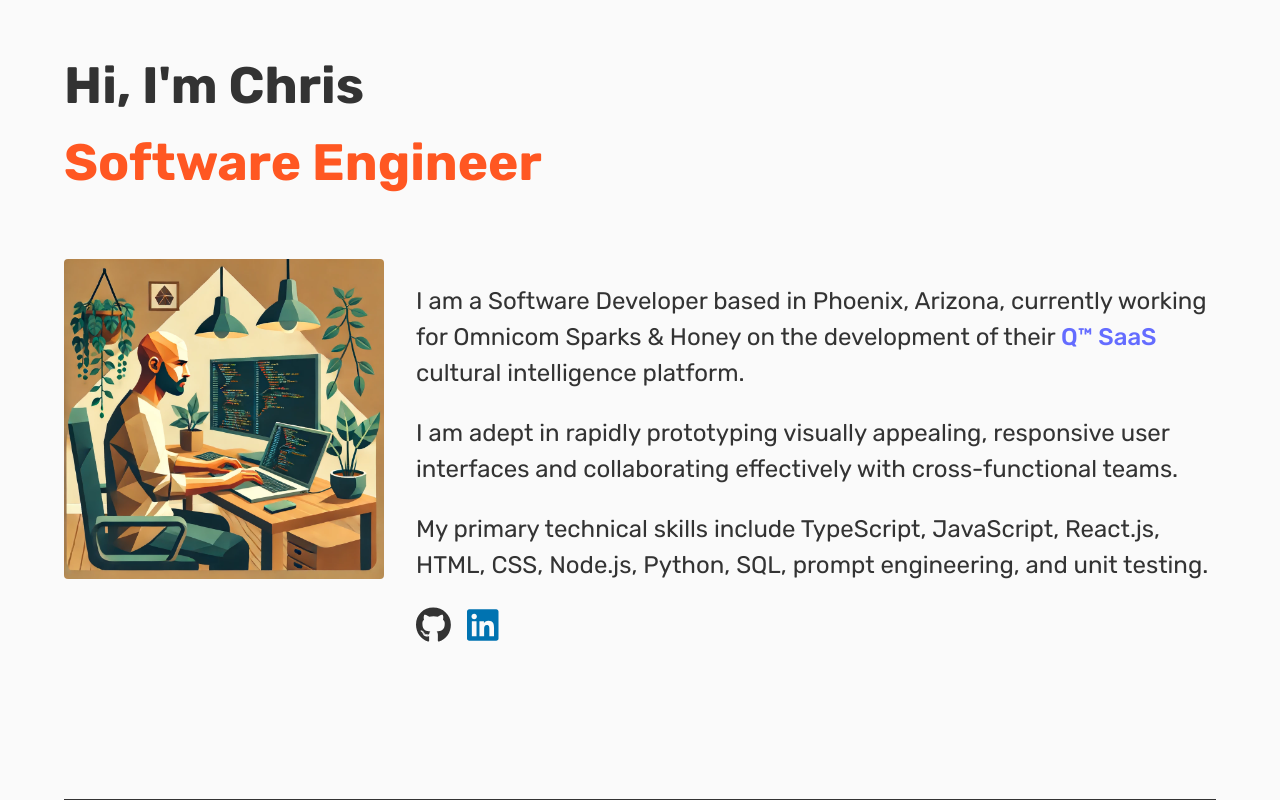
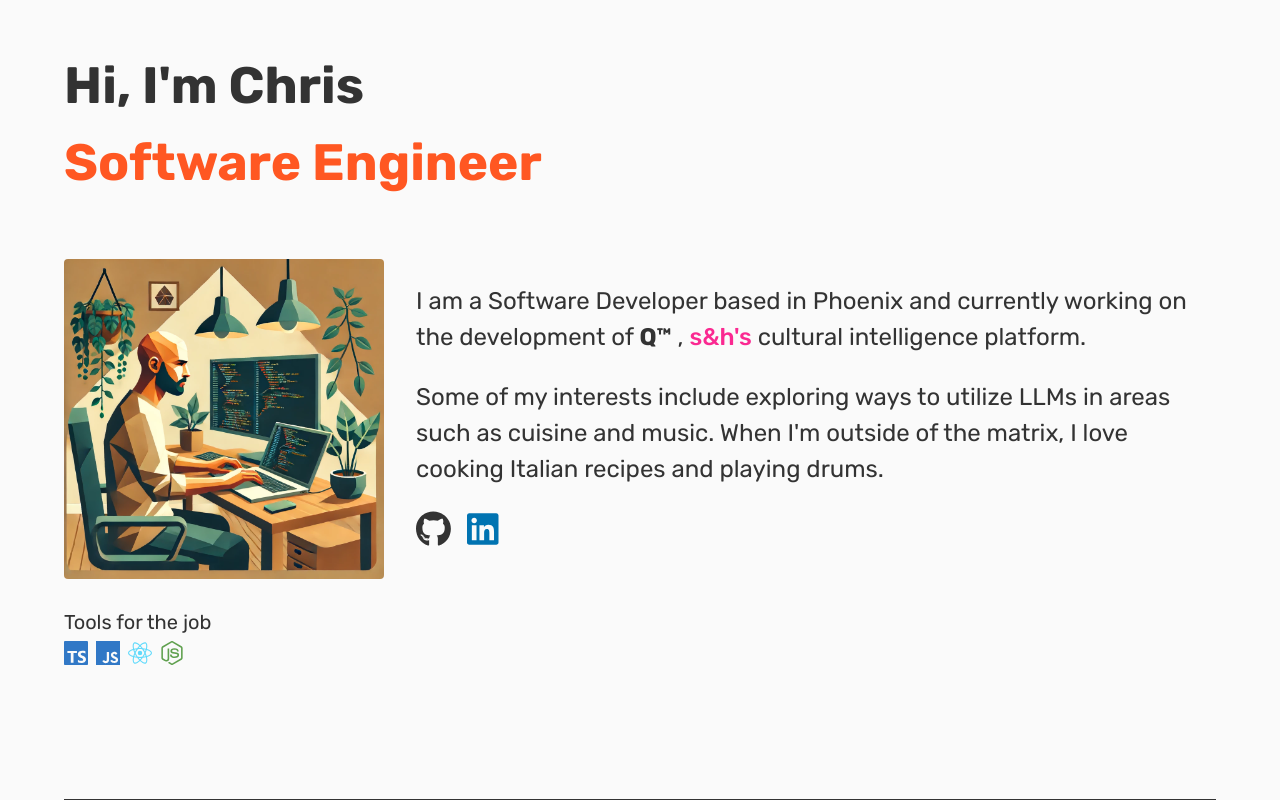
Before and after one commit to Christopher-Stolfa/portfolio, a Vue app in the folder frontend/: page / in a window 1280 px wide. Shown: the top 800 px of the page. Built offline with nearby package versions, Linux system fonts and the light colour scheme.

Commit message:
less blah more unf

```diff
--- a/frontend/src/pages/home/index.vue
+++ b/frontend/src/pages/home/index.vue
@@ -5,28 +5,85 @@
       <span class="profession" id="profession"></span>
     </div>
     <div class="content">
-      <img class="avatar" src="@/assets/webp/avatar.webp" />
+      <div>
+        <img class="avatar" src="@/assets/webp/avatar.webp" />
+        <p class="blurb">
+          <small>Tools for the job</small>
+          <div class="tech-list">
+            <div class="tooltip">
+              <svg
+                height="1.5rem"
+                width="1.5rem"
+                color="#3178C6"
+                viewBox="0 0 24 24"
+                fill="currentColor"
+                xmlns="http://www.w3.org/2000/svg"
+                aria-label="TypeScript Logo">
+                <path :d="typescriptIconPath" />
+              </svg>
+              <span class="tooltiptext">TypeScript</span>
+            </div>
+            <div class="tooltip">
+              <svg
+                height="1.5rem"
+                width="1.5rem"
+                color="#3178C6"
+                viewBox="0 0 24 24"
+                fill="currentColor"
+                xmlns="http://www.w3.org/2000/svg"
+                aria-label="JavaScript Logo">
+                <path :d="javascriptIconPath" />
+              </svg>
+              <span class="tooltiptext">JavaScript</span>
+            </div>
+            <div class="tooltip">
+              <svg
+                height="1.5rem"
+                width="1.5rem"
+                color="#61DAFB"
+                viewBox="0 0 24 24"
+                fill="currentColor"
+                xmlns="http://www.w3.org/2000/svg"
+                aria-label="React.js Logo">
+                <path :d="reactIconPath" />
+              </svg>
+              <span class="tooltiptext">React.js</span>
+            </div>
+            <div class="tooltip">
+              <svg
+                height="1.5rem"
+                width="1.5rem"
+                color="#5FA04E"
+                viewBox="0 0 24 24"
+                fill="currentColor"
+                xmlns="http://www.w3.org/2000/svg"
+                aria-label="Node.js Logo">
+                <path :d="nodeIconPath" />
+              </svg>
+              <span class="tooltiptext">Node.js</span>
+            </div>
+
+          </div>
+        </p>
+      </div>
+
       <div>
         <p class="blurb">
-          I am a Software Developer based in Phoenix, Arizona, currently working for Omnicom Sparks
-          & Honey on the development of their
+          I am a Software Developer based in Phoenix and currently working on the development of
+          <b>Q™</b>
+          ,
           <a
             href="https://www.sparksandhoney.com/qplatform"
             target="_blank"
             rel="noopener noreferrer"
-            >Q™ SaaS</a
+            ><span class="sparks-pink">s&h&apos;s</span></a
           >
           cultural intelligence platform.
         </p>
         <p class="blurb">
-          I am adept in rapidly prototyping visually appealing, responsive user interfaces and
-          collaborating effectively with cross-functional teams.
-        </p>
-        <p class="blurb">
-          My primary technical skills include TypeScript, JavaScript, React.js, HTML, CSS, Node.js,
-          Python, SQL, prompt engineering, and unit testing.
-        </p>
-        <ul class="social-list">
+          Some of my interests include exploring ways to utilize LLMs in areas such as cuisine and music.
+          When I'm outside of the matrix, I love cooking Italian recipes and playing drums.</p>
+          <ul class="social-list">
           <li>
             <a class="github" :href="github.href" target="_blank" rel="noopener noreferrer">
               <font-awesome-icon :icon="github.icon" />
@@ -126,8 +183,7 @@
           >
           <p>
             Bert Drobbin Company provides essential goods, clothing, and appliances to youth
-            facilities, shelters, and social service programs across the tri-state area. This was
-            one of my earliest projects. It serves informational website with a digital catalog to
+            facilities, shelters, and social service programs across the tri-state area. I created a business website with a digital catalog to
             support inquiry-based sales.
           </p>
         </div>
@@ -187,12 +243,15 @@
       </div>
     </div>
   </div>
+  <div>
+    © 2024
+  </div>
 </template>
 
 <script lang="ts">
 import { defineComponent, onMounted } from 'vue';
 import { applyTypingEffect } from '@/utilities/text/applyTypingEffect';
-import { siFirebase, siTypescript, siJavascript, siReact, siPhp } from 'simple-icons/icons';
+import { siFirebase, siTypescript, siJavascript, siReact, siPhp, siNodedotjs, siMysq } from 'simple-icons/icons';
 
 export default defineComponent({
   name: 'Home',
@@ -212,6 +271,9 @@ export default defineComponent({
     phpIconPath(): string {
       return siPhp.path;
     },
+    nodeIconPath():string {
+      return siNodedotjs.path;
+    }
   },
   setup() {
     onMounted(async () => {
@@ -377,6 +439,11 @@ export default defineComponent({
 .fontawesome-icon {
   font-size: 1.5rem;
 }
+.tech-list {
+  display: flex;
+  flex-direction: row;
+  gap: 0.5rem;
+}
 .icon-list {
   display: flex;
   flex-direction: row;
@@ -406,4 +473,7 @@ export default defineComponent({
   visibility: visible;
   box-shadow: 0 2px 4px rgba(0, 0, 0, 0.1);
 }
+.sparks-pink {
+  color: $sparks-pink;
+}
 </style>
--- a/frontend/src/styles/_variables.scss
+++ b/frontend/src/styles/_variables.scss
@@ -6,7 +6,7 @@ $accent-color-1: #ff5722; // Deep Orange
 $accent-color-2: #03a9f4; // Light Blue
 $background-color: #fafafa; // Light Gray
 $text-color: #212121; // Almost Black
-
+$sparks-pink: #fa2991;
 // Typography
 $font-family: 'Rubik', sans-serif;
 $line-height: 1.5;
```
